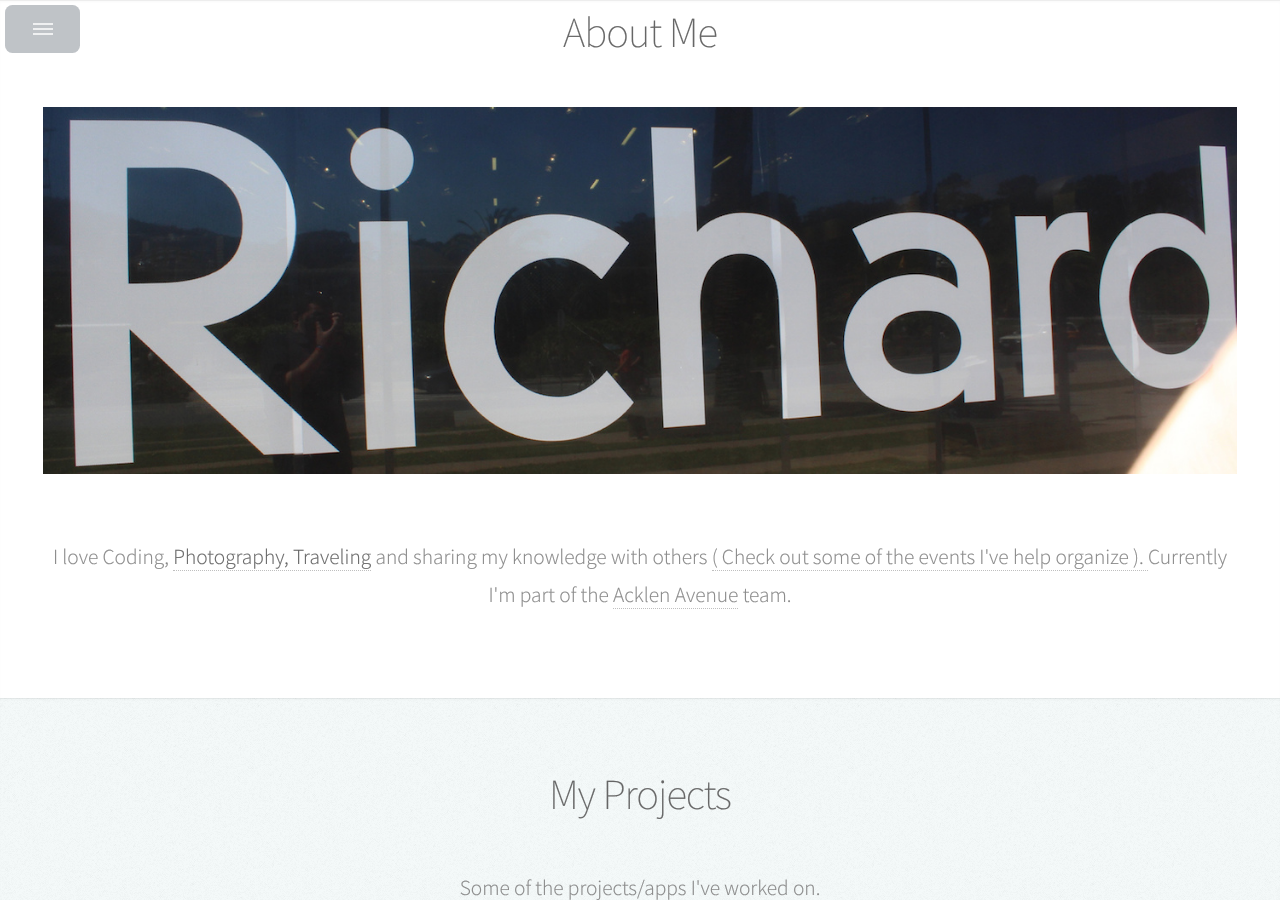
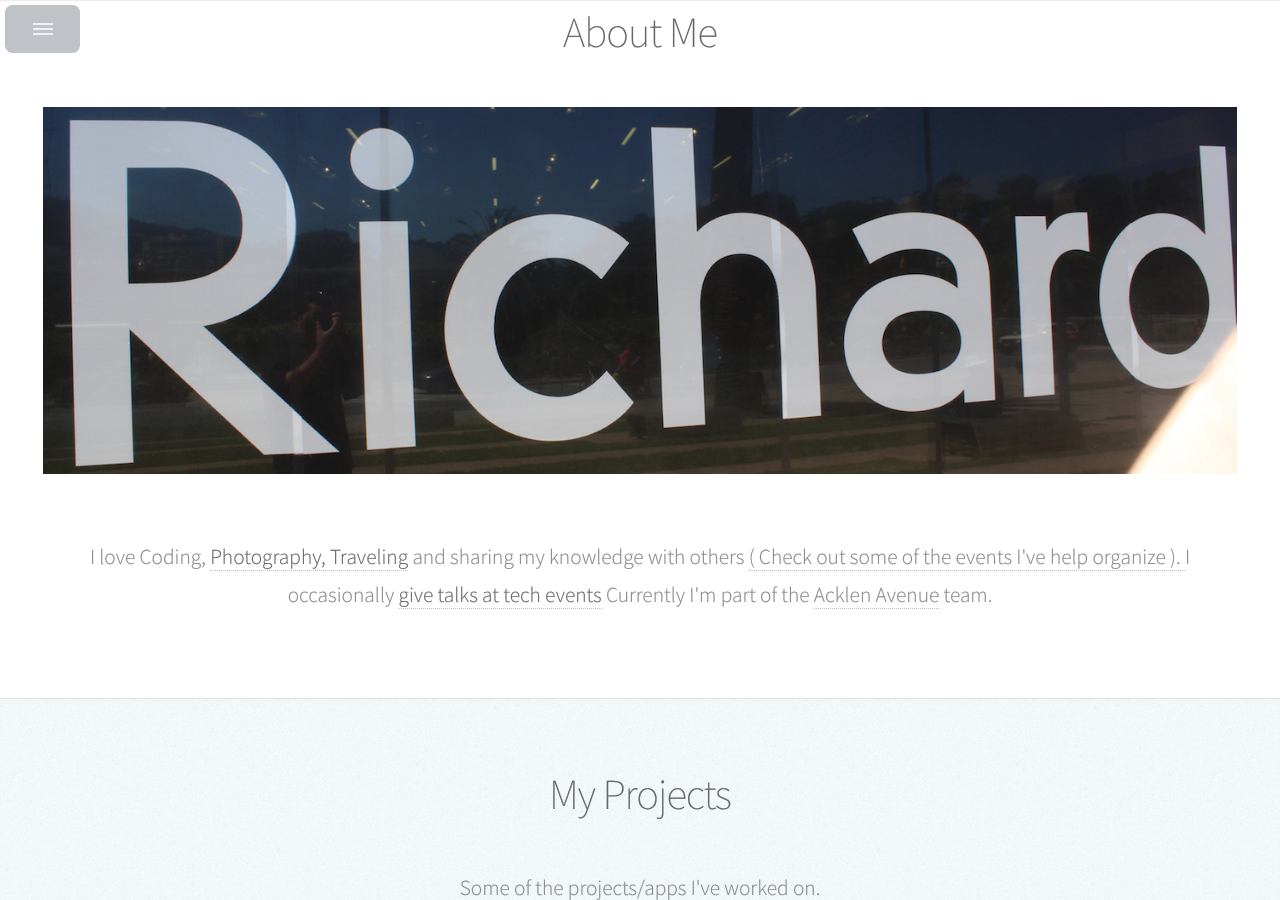
Before and after one commit to rsiwady29/rsiwady29.github.io, a Jekyll site: the page index.html, which Jekyll copies as it is, in a window 1280 px wide and 900 px high. Built offline with Jekyll 4.4.1, drawn with Linux system fonts in a browser that asks for light colours.

Commit message:
Update index.html

```diff
--- a/index.html
+++ b/index.html
@@ -93,6 +93,10 @@
                             <a href="#my-events">
                                 ( Check out some of the events I've help organize ).
                             </a>
+                            I occasionally
+		            <strong>
+                                <a href="https://www.flickr.com/photos/richardsiwady/albums/72157650865313206"> give talks at tech events</a>
+                            </strong>
                             Currently I'm part of the
                             <a href="http://acklenavenue.com/">Acklen Avenue</a>
                             team.
```
